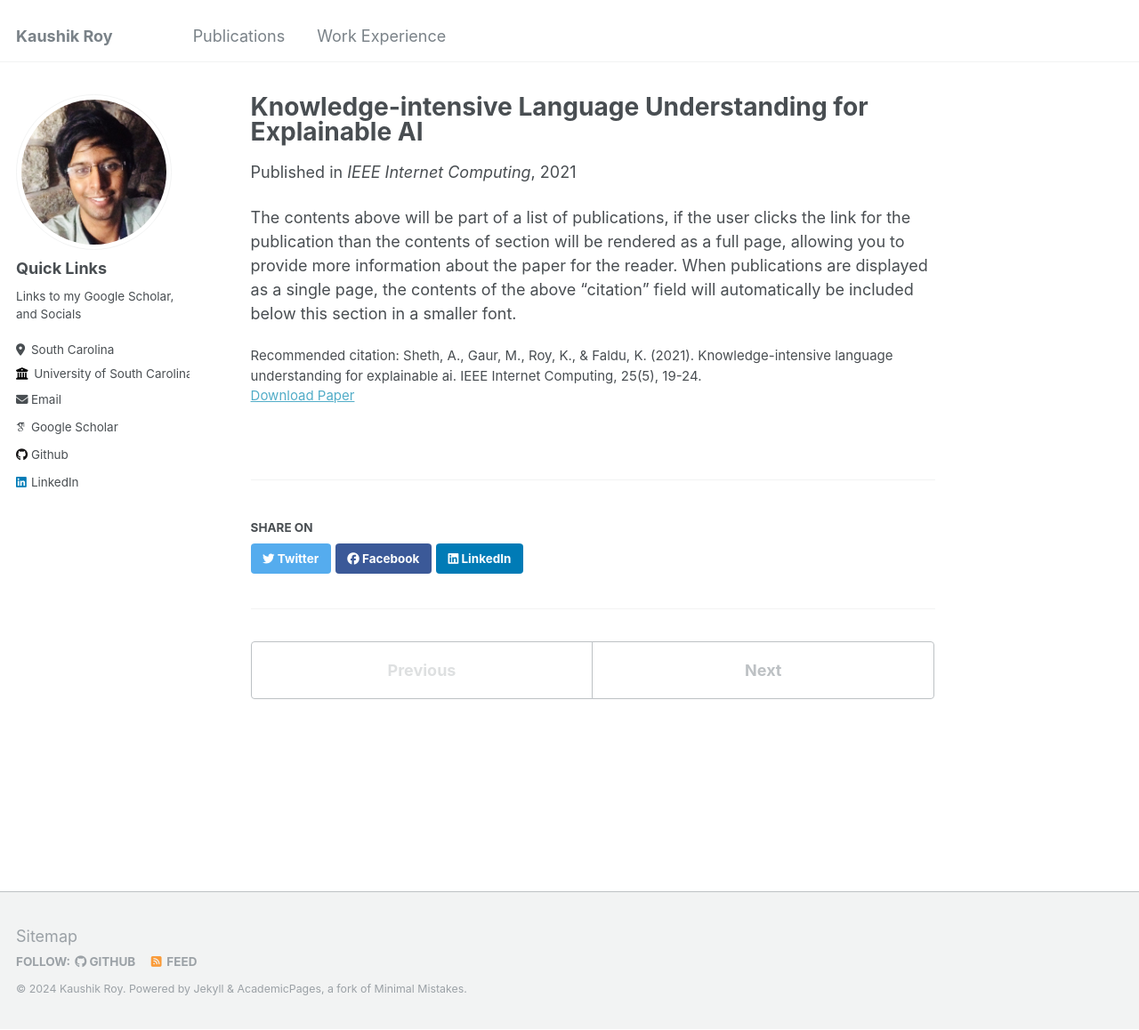
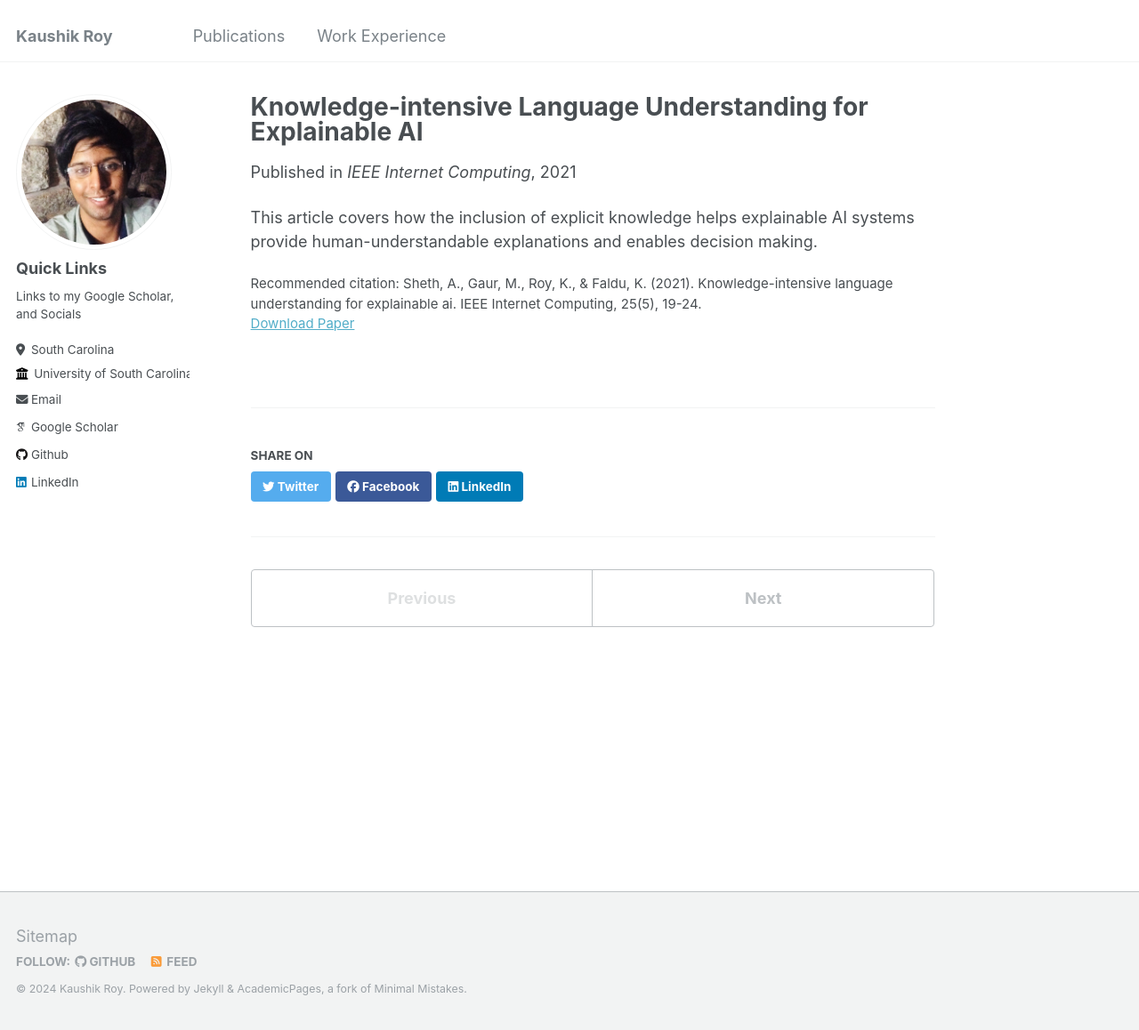
Before and after one commit to kauroy1994/home, a Jekyll site: the page built from _publications/2021-10-01-paper-title-number-1.md, in a window 1280 px wide and 1158 px high. Shown: the whole window at 89% size. Built offline with Jekyll 4.4.1, drawn with Linux system fonts in a browser that asks for light colours; some web fonts are replaced.

Commit message:
Update 2021-10-01-paper-title-number-1.md

```diff
--- a/_publications/2021-10-01-paper-title-number-1.md
+++ b/_publications/2021-10-01-paper-title-number-1.md
@@ -2,11 +2,11 @@
 title: "Knowledge-intensive Language Understanding for Explainable AI"
 collection: publications
 permalink: /publication/2021-10-01-paper-title-number-1
-excerpt: 'We explore if the inclusion of explicit knowledge helps explainable AI systems provide human-understandable explanations and enables decision making.'
+excerpt: 'This article covers how the inclusion of explicit knowledge helps explainable AI systems provide human-understandable explanations and enables decision making.'
 date: 2021-10-01
 venue: 'IEEE Internet Computing'
 paperurl: 'https://ieeexplore.ieee.org/abstract/document/9514440'
 citation: 'Sheth, A., Gaur, M., Roy, K., & Faldu, K. (2021). Knowledge-intensive language understanding for explainable ai. IEEE Internet Computing, 25(5), 19-24.'
 ---
 
-The contents above will be part of a list of publications, if the user clicks the link for the publication than the contents of section will be rendered as a full page, allowing you to provide more information about the paper for the reader. When publications are displayed as a single page, the contents of the above "citation" field will automatically be included below this section in a smaller font.
+This article covers how the inclusion of explicit knowledge helps explainable AI systems provide human-understandable explanations and enables decision making.
```
